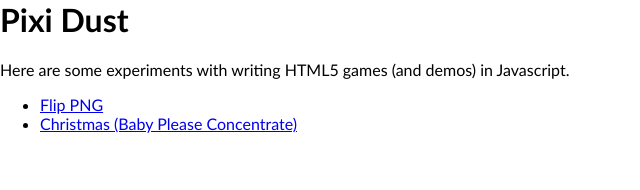
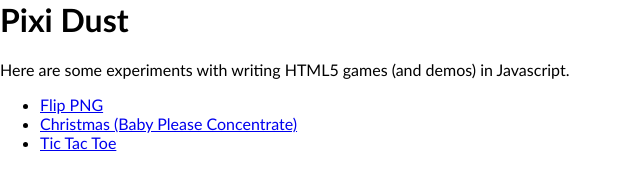
Before and after one commit to kofno/pixi-dust, a plain HTML site: page index.html in a window 1280 px wide. Shown: the whole page, without its empty margins (0-640 px from the left). Drawn offline with Linux system fonts and the light colour scheme.

Commit message:
Publish Tic-Tac-Toe as a work in progress.

```diff
--- a/index.html
+++ b/index.html
@@ -17,6 +17,7 @@
     <ul>
       <li><a href="flip-png" title="Flip PNG">Flip PNG</a></li>
       <li><a href="concentration" title="Christmas (Baby Please Concentrate)">Christmas (Baby Please Concentrate)</a></li>
+      <li><a href="tic-tac-toe" title="Tic Tac Toe (WIP)">Tic Tac Toe</a></li>
     </ul>
   </body>
 
```
